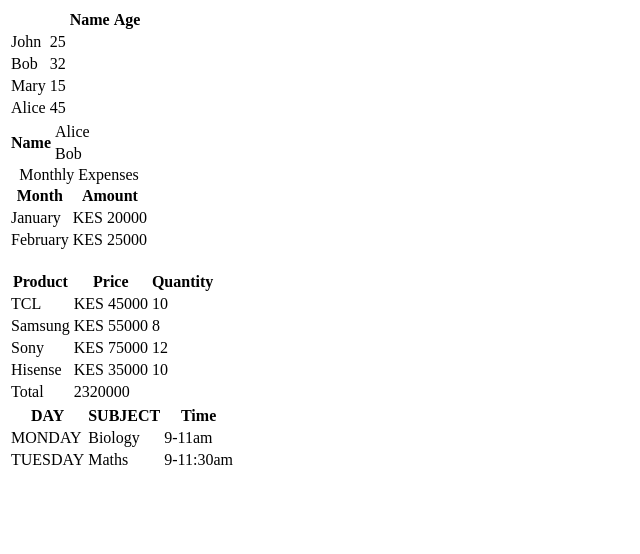
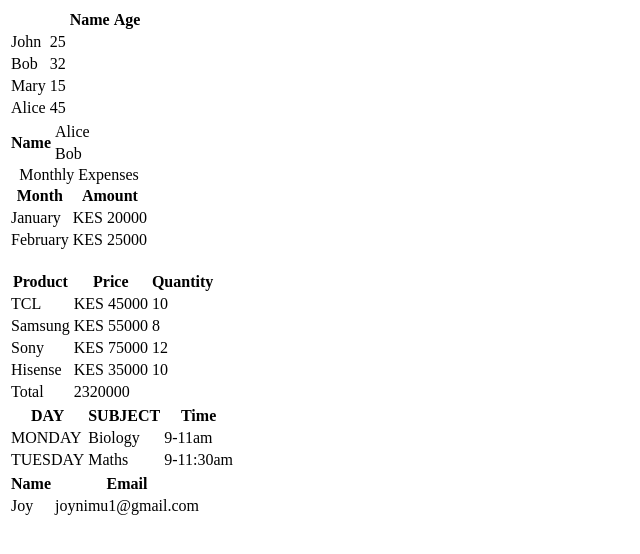
Before and after one commit to joykahugu/HTML-Tables2, a plain HTML site: page index.html in a window 1280 px wide. Shown: the whole page, without its empty margins (0-640 px from the left). Drawn offline with Linux system fonts and the light colour scheme.

Commit message:
Add name-email data

```diff
--- a/index.html
+++ b/index.html
@@ -121,6 +121,24 @@
         </tbody>
     </table>
 
+    <table>
+        <thead>
+            <tr>
+                <th>Name</th>
+                <th>Email</th>
+            </tr>
+        </thead>
+        <tbody>
+            <tr>
+                <td>Joy</td>
+                <td>joynimu1@gmail.com</td>
+            </tr>
+
+        </tbody>
+    </table>
+
+
+
 </body>
 
 </html>
```
